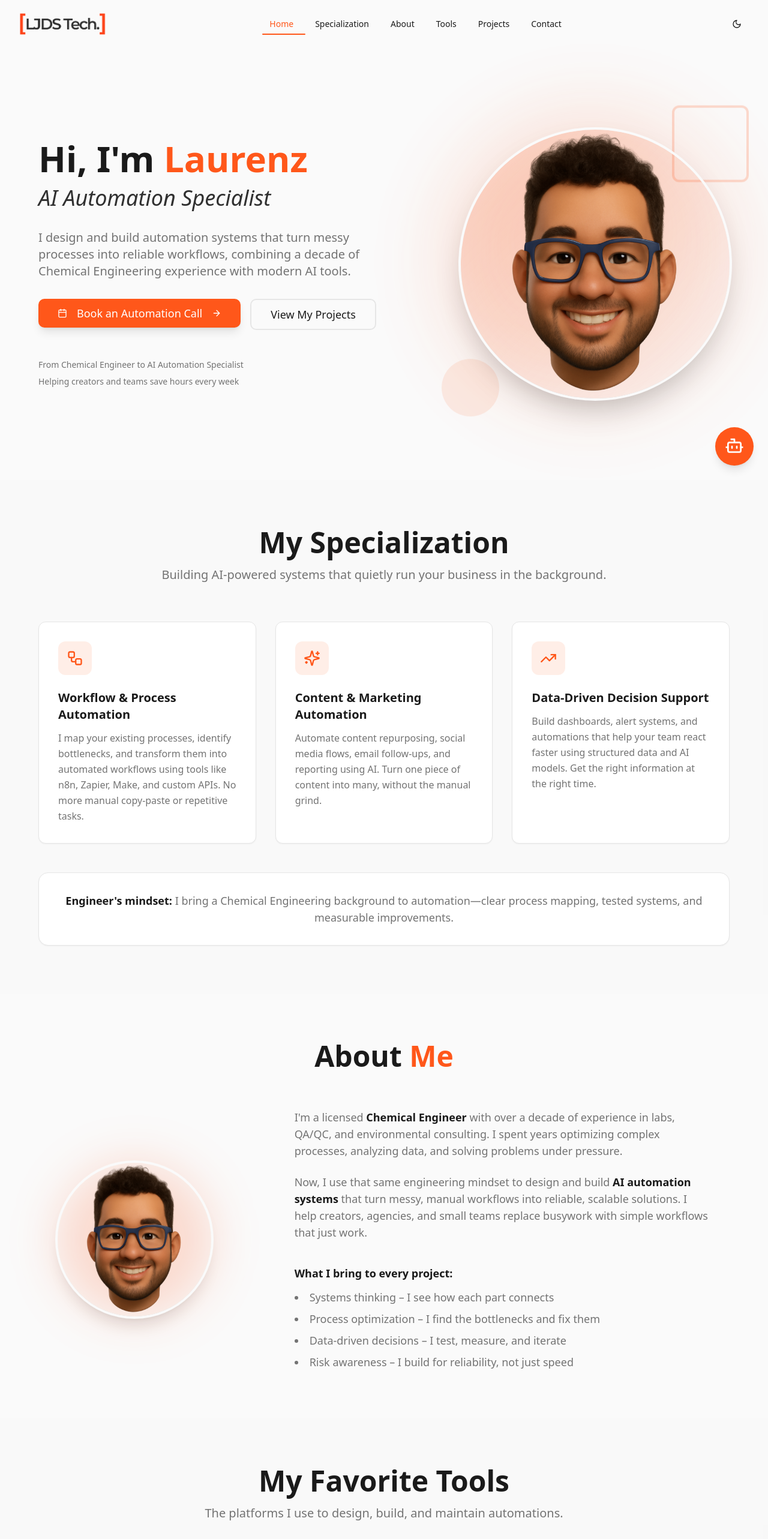
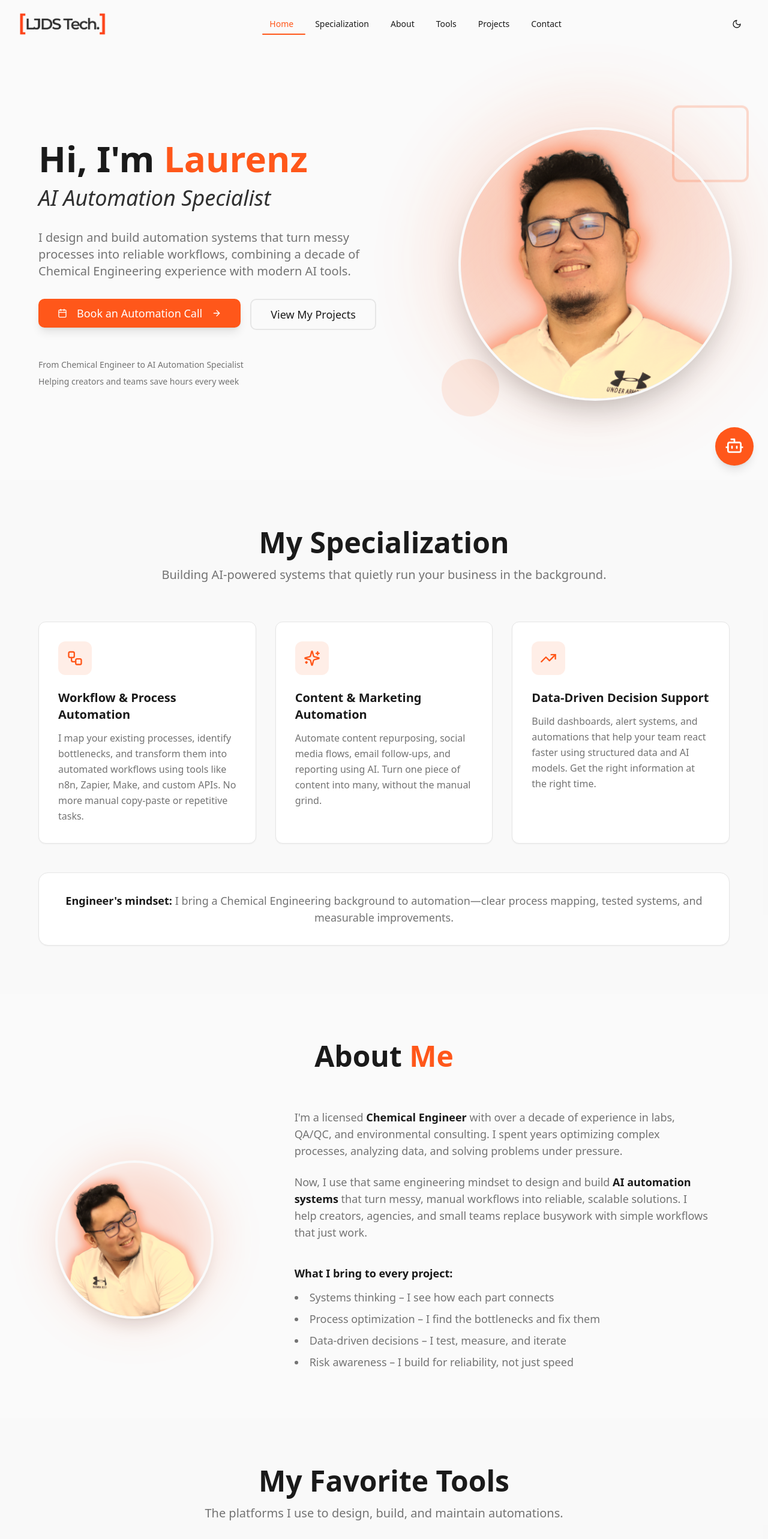
Before and after one commit to ljdstechva/ljds-automation-hub, a React (Vite) app: page / in a window 1280 px wide. Shown: the top 2565 px of the page at 60% size. Built offline with nearby package versions, Linux system fonts and the light colour scheme; the HTML template or start-up script is replaced by a standard one.

Commit message:
Changed Photos At Hero and About Section.

```diff
--- a/src/components/AboutSection.tsx
+++ b/src/components/AboutSection.tsx
@@ -1,4 +1,4 @@
-import emojiFace from "@/assets/emoji-face.png";
+import laurenzPhoto from "@/assets/laurenz-away-new.png";
 
 export const AboutSection = () => {
   return (
@@ -13,13 +13,41 @@ export const AboutSection = () => {
         <div className="grid lg:grid-cols-[1fr_2fr] gap-12 items-center">
           {/* Avatar */}
           <div className="flex justify-center lg:justify-start animate-scale-in">
-            <div className="relative">
+            <div className="relative group">
               <div className="absolute inset-0 bg-primary/20 rounded-full blur-2xl" />
-              <img
-                src={emojiFace}
-                alt="Laurenz Julian"
-                className="relative w-48 h-48 sm:w-64 sm:h-64 object-cover rounded-full shadow-xl ring-4 ring-background"
-              />
+              {/* Hover outer glow */}
+              <div className="absolute inset-0 bg-primary/30 rounded-full blur-xl scale-110 opacity-0 group-hover:opacity-100 transition-opacity duration-500" />
+
+              <div className="relative w-48 h-48 sm:w-64 sm:h-64">
+                {/* Animated glowing circle */}
+                <svg className="absolute inset-0 w-full h-full -rotate-90" style={{ filter: 'drop-shadow(0 0 6px hsl(var(--primary)))' }}>
+                  <circle
+                    cx="50%"
+                    cy="50%"
+                    r="48%"
+                    fill="none"
+                    stroke="url(#gradient-about)"
+                    strokeWidth="2"
+                    strokeLinecap="round"
+                    strokeDasharray="8 192"
+                    className="animate-spin"
+                    style={{ animationDuration: '4s' }}
+                  />
+                  <defs>
+                    <linearGradient id="gradient-about" x1="0%" y1="0%" x2="100%" y2="100%">
+                      <stop offset="0%" stopColor="hsl(var(--primary))" stopOpacity="1" />
+                      <stop offset="50%" stopColor="hsl(16, 100%, 65%)" stopOpacity="0.8" />
+                      <stop offset="100%" stopColor="hsl(var(--primary))" stopOpacity="0.3" />
+                    </linearGradient>
+                  </defs>
+                </svg>
+
+                <img
+                  src={laurenzPhoto}
+                  alt="Laurenz Julian"
+                  className="relative w-full h-full object-cover rounded-full shadow-xl ring-4 ring-background"
+                />
+              </div>
             </div>
           </div>
 
--- a/src/components/HeroSection.tsx
+++ b/src/components/HeroSection.tsx
@@ -1,6 +1,6 @@
 import { Button } from "@/components/ui/button";
 import { ArrowRight, Calendar } from "lucide-react";
-import emojiFace from "@/assets/emoji-face.png";
+import laurenzPhoto from "@/assets/laurenz-forward-new.png";
 
 
 
@@ -77,19 +77,46 @@ export const HeroSection = () => {
 
           {/* Portrait */}
           <div className="relative flex items-center justify-center lg:justify-end animate-scale-in">
-            <div className="relative">
+            <div className="relative group">
               {/* Glowing background effect */}
               <div className="absolute inset-0 bg-gradient-to-br from-primary/30 to-primary/10 rounded-full blur-3xl scale-110 animate-glow-pulse" />
+
+              {/* Hover outer glow */}
+              <div className="absolute inset-0 bg-primary/30 rounded-full blur-2xl scale-125 opacity-0 group-hover:opacity-100 transition-opacity duration-500" />
 
               {/* Floating geometric shapes */}
               <div className="absolute -top-8 -right-8 w-32 h-32 border-4 border-primary/20 rounded-lg rotate-12 animate-float" />
               <div className="absolute -bottom-8 -left-8 w-24 h-24 bg-primary/10 rounded-full animate-float" style={{ animationDelay: "1s" }} />
 
               {/* Portrait image */}
+              {/* Portrait image with animated circle border */}
               <div className="relative w-72 h-72 sm:w-96 sm:h-96 lg:w-[28rem] lg:h-[28rem]">
+                {/* Animated glowing circle */}
+                <svg className="absolute inset-0 w-full h-full -rotate-90" style={{ filter: 'drop-shadow(0 0 8px hsl(var(--primary)))' }}>
+                  <circle
+                    cx="50%"
+                    cy="50%"
+                    r="49%"
+                    fill="none"
+                    stroke="url(#gradient)"
+                    strokeWidth="3"
+                    strokeLinecap="round"
+                    strokeDasharray="10 290"
+                    className="animate-spin"
+                    style={{ animationDuration: '4s' }}
+                  />
+                  <defs>
+                    <linearGradient id="gradient" x1="0%" y1="0%" x2="100%" y2="100%">
+                      <stop offset="0%" stopColor="hsl(var(--primary))" stopOpacity="1" />
+                      <stop offset="50%" stopColor="hsl(16, 100%, 65%)" stopOpacity="0.8" />
+                      <stop offset="100%" stopColor="hsl(var(--primary))" stopOpacity="0.3" />
+                    </linearGradient>
+                  </defs>
+                </svg>
+
                 <div className="absolute inset-0 bg-gradient-to-br from-primary/20 to-transparent rounded-full" />
                 <img
-                  src={emojiFace}
+                  src={laurenzPhoto}
                   alt="Laurenz Julian"
                   className="relative w-full h-full object-cover rounded-full shadow-2xl ring-4 ring-background"
                 />
```
Also changed, not shown: src/assets/laurenz-away-new.png (added), src/assets/laurenz-forward-new.png (added).
